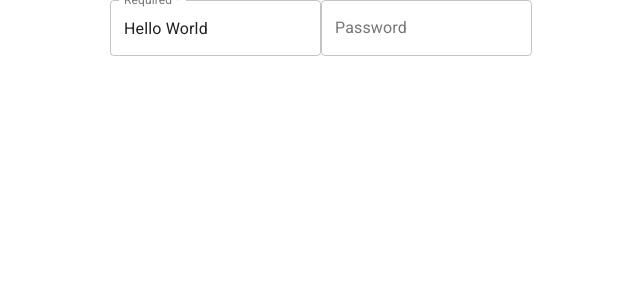
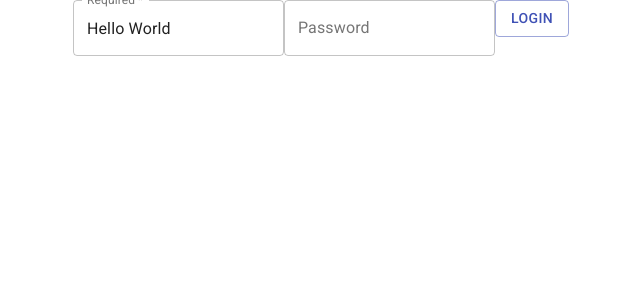
Before and after one commit to BobCaSUaL/digital-login, a React app: page /login in a window 1280 px wide. Shown: the top 300 px of the page, without its empty margins (319-959 px from the left). Built offline with nearby package versions, Linux system fonts and the light colour scheme.

Commit message:
chore: linting fix

```diff
--- a/src/components/LoginForm/LoginForm.js
+++ b/src/components/LoginForm/LoginForm.js
@@ -1,5 +1,6 @@
 import React from 'react';
 import TextField from '@material-ui/core/TextField';
+import Button from '@material-ui/core/Button';
 
 import { StyledLoginForm } from './styled';
 
@@ -20,6 +21,9 @@
         autoComplete="current-password"
         variant="outlined"
       />
+      <Button variant="outlined" color="primary">
+        Login
+      </Button>
     </StyledLoginForm>
   );
 }
```
Lines whose indentation alone changed are shown as unchanged.
